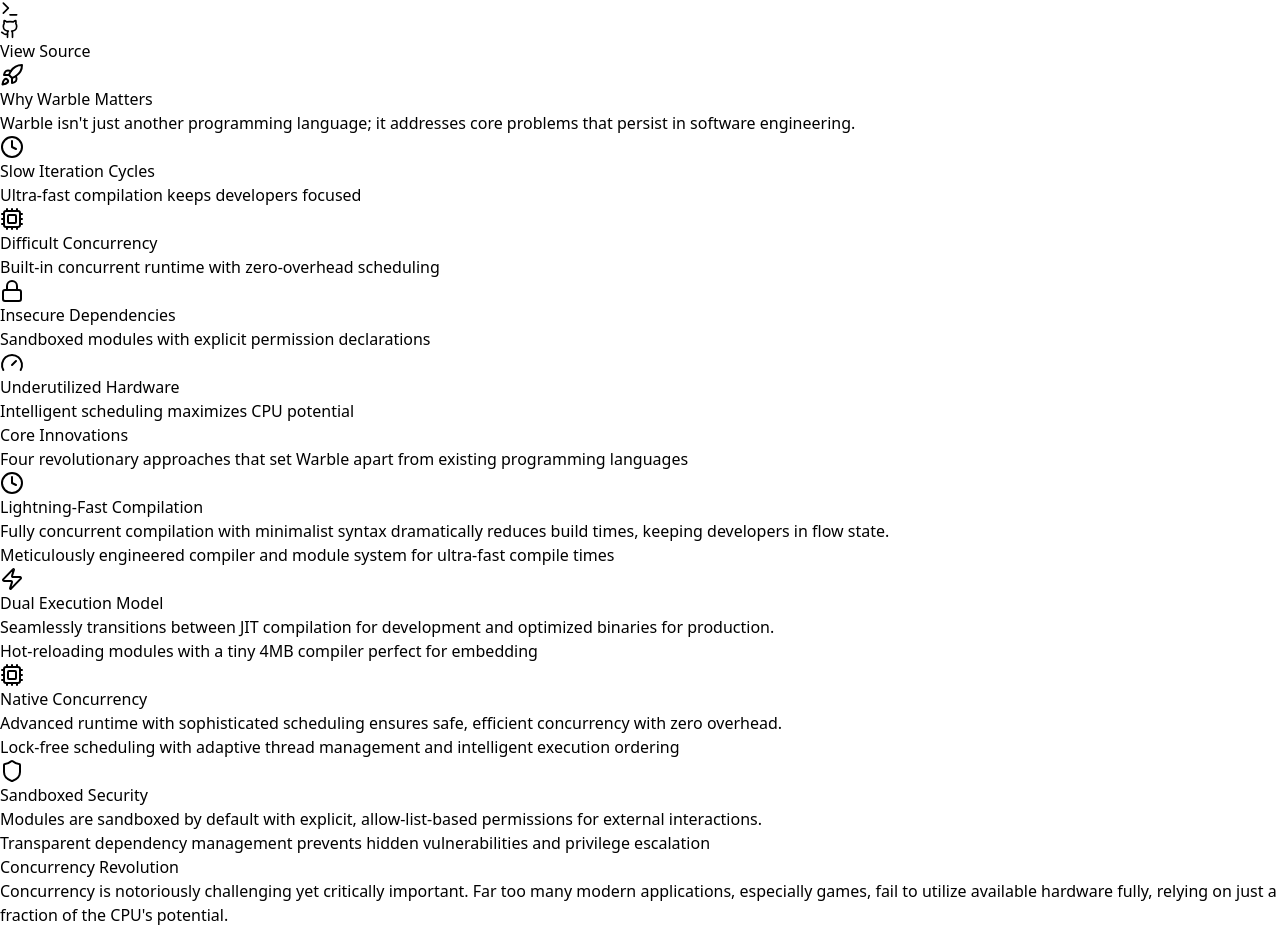
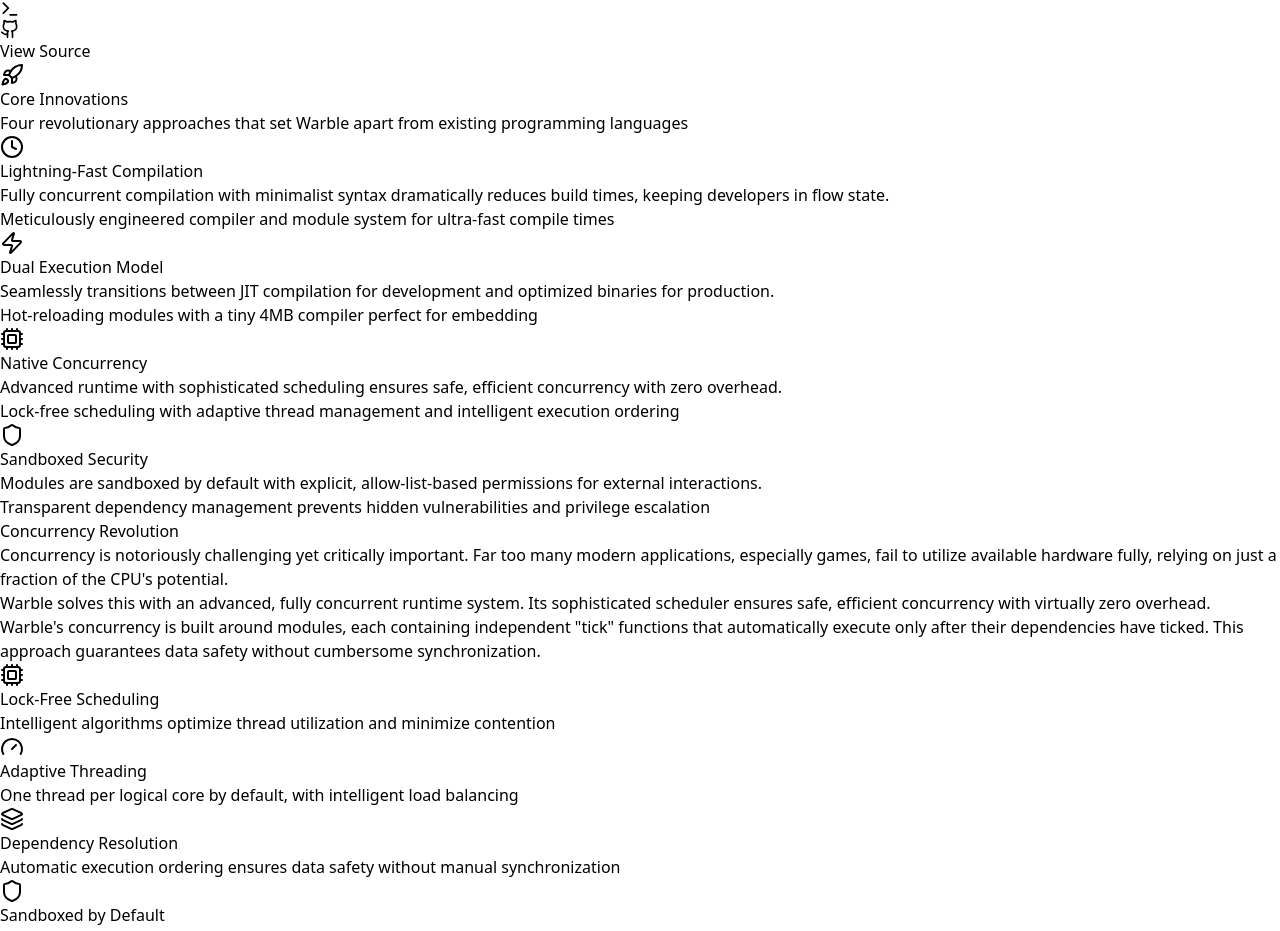
Before and after one commit to sean-andrew-barry/portfolio, a React (Vite) app: page /projects/warble in a window 1280 px wide. Shown: the part 409-1340 px from the top of the page. Built offline with nearby package versions, Linux system fonts and the light colour scheme.

Commit message:
Removed a section

```diff
--- a/src/pages/projects/Warble.jsx
+++ b/src/pages/projects/Warble.jsx
@@ -28,29 +28,6 @@
       title: 'Sandboxed Security',
       description: 'Modules are sandboxed by default with explicit, allow-list-based permissions for external interactions.',
       details: 'Transparent dependency management prevents hidden vulnerabilities and privilege escalation'
-    }
-  ];
-
-  const problemsSolved = [
-    {
-      problem: 'Slow Iteration Cycles',
-      solution: 'Ultra-fast compilation keeps developers focused',
-      icon: Clock
-    },
-    {
-      problem: 'Difficult Concurrency',
-      solution: 'Built-in concurrent runtime with zero-overhead scheduling',
-      icon: Cpu
-    },
-    {
-      problem: 'Insecure Dependencies',
-      solution: 'Sandboxed modules with explicit permission declarations',
-      icon: Lock
-    },
-    {
-      problem: 'Underutilized Hardware',
-      solution: 'Intelligent scheduling maximizes CPU potential',
-      icon: Gauge
     }
   ];
 
@@ -114,34 +91,6 @@
                 <Rocket className="w-32 h-32 text-white/80" />
               </div>
             </div>
-          </div>
-        </div>
-      </section>
-
-      {/* Why Warble Matters */}
-      <section className="py-24 bg-white">
-        <div className="max-w-6xl mx-auto px-4">
-          <div className="text-center mb-16">
-            <h2 className="text-4xl font-bold text-gray-900 mb-6">Why Warble Matters</h2>
-            <p className="text-lg text-gray-600 max-w-3xl mx-auto">
-              Warble isn't just another programming language; it addresses core problems that persist in software engineering.
-            </p>
-          </div>
-
-          <div className="grid md:grid-cols-2 gap-8">
-            {problemsSolved.map((item, index) => (
-              <div key={index} className="p-8 bg-gray-50 rounded-2xl hover:bg-gray-100 transition-colors group">
-                <div className="flex items-start gap-6">
-                  <div className="w-16 h-16 bg-gradient-to-r from-purple-600 to-pink-600 rounded-xl flex items-center justify-center group-hover:scale-110 transition-transform flex-shrink-0">
-                    <item.icon className="w-8 h-8 text-white" />
-                  </div>
-                  <div>
-                    <h3 className="text-xl font-bold text-gray-900 mb-2">{item.problem}</h3>
-                    <p className="text-gray-600 leading-relaxed">{item.solution}</p>
-                  </div>
-                </div>
-              </div>
-            ))}
           </div>
         </div>
       </section>
@@ -232,7 +181,15 @@
                 <Shield className="w-12 h-12 text-green-600 mb-4" />
                 <h3 className="text-xl font-bold text-gray-900 mb-3">Sandboxed by Default</h3>
                 <p className="text-gray-600">
-                  Modules cannot cause harm beyond consuming CPU cycles or RAM
+                  Modules cannot cause harm beyond consuming CPU cycles&nbsp;
+                  {<a
+                    href="https://en.wikipedia.org/wiki/Halting_problem"
+                    target="_blank"
+                    rel="noopener noreferrer"
+                    className="text-blue-600 hover:underline"
+                  >
+                    (Halting problem)
+                  </a>}
                 </p>
               </div>
               <div className="bg-white p-8 rounded-2xl shadow-lg">
```
